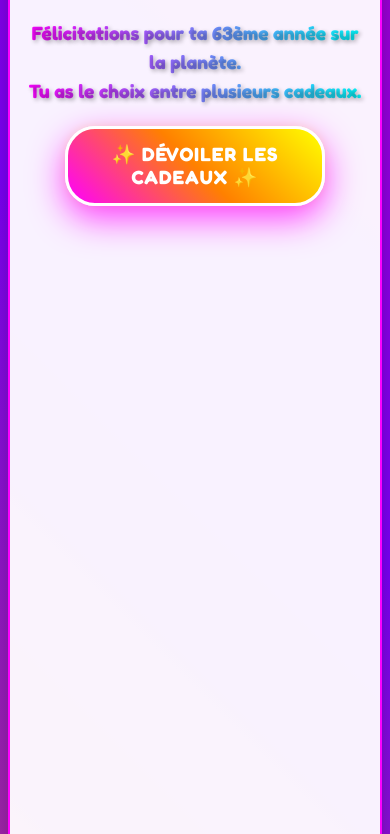
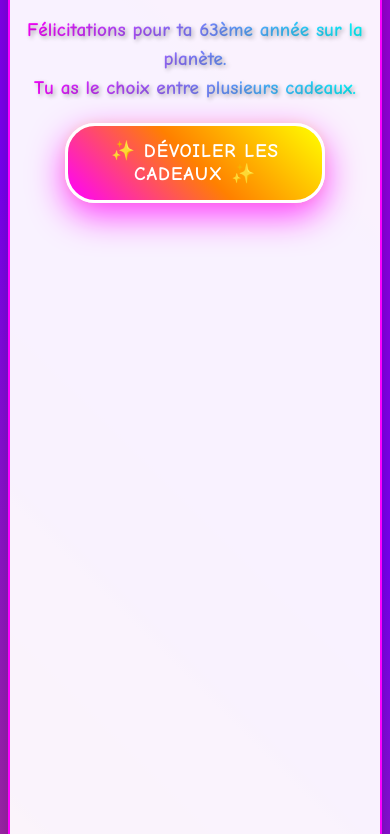
Before and after one commit to Braitou/annivmaman, a plain HTML site: page surprise.html in a window 390 px wide. Shown: the part 122-956 px from the top of the page. Drawn offline with Linux system fonts and the light colour scheme.

Commit message:
Fix: Appliquer les mêmes polices que index.html (Comic Neue + Pacifico) sur surprise.html

```diff
--- a/surprise.html
+++ b/surprise.html
@@ -4,14 +4,11 @@
     <meta charset="UTF-8">
     <meta name="viewport" content="width=device-width, initial-scale=1.0, maximum-scale=1.0, user-scalable=no, shrink-to-fit=no">
     <title>whaou!🎉</title>
-    <link rel="preconnect" href="https://fonts.googleapis.com">
-    <link rel="preconnect" href="https://fonts.gstatic.com" crossorigin>
-    <link href="https://fonts.googleapis.com/css2?family=Fredoka:wght@300;400;500;600;700&display=swap" rel="stylesheet">
-    <link rel="preload" href="https://fonts.googleapis.com/css2?family=Fredoka:wght@400;600&display=swap" as="style" onload="this.onload=null;this.rel='stylesheet'"">
+    <link href="https://fonts.googleapis.com/css2?family=Comic+Neue:wght@400;700&family=Pacifico&display=swap" rel="stylesheet">
     <style>
-        /* Force Fredoka font on all devices */
+        /* Force Comic Neue font on all devices */
         * {
-            font-family: 'Fredoka', 'Comic Sans MS', cursive, sans-serif !important;
+            font-family: 'Comic Neue', cursive, sans-serif !important;
         }
         * {
             box-sizing: border-box;
@@ -23,7 +20,7 @@
         }
 
         body {
-            font-family: 'Fredoka', 'Comic Sans MS', cursive, sans-serif;
+            font-family: 'Comic Neue', cursive, sans-serif;
             background: linear-gradient(45deg, #ff00ff, #00ffff, #ffff00, #ff8000, #8000ff, #ff0080);
             background-size: 600% 600%;
             animation: psychedelicShift 5s ease infinite;
@@ -87,6 +84,7 @@
         }
 
         h1 {
+            font-family: 'Pacifico', cursive !important;
             font-size: clamp(3rem, 8vw, 6rem);
             background: linear-gradient(45deg, #ff00ff, #00ffff, #ffff00, #ff0080);
             -webkit-background-clip: text;
@@ -132,7 +130,7 @@
             margin: 20px;
             text-transform: uppercase;
             letter-spacing: 2px;
-            font-family: 'Fredoka', 'Comic Sans MS', cursive;
+            font-family: 'Comic Neue', cursive;
             border: 3px solid #ffffff;
             animation: glow 2s ease-in-out infinite alternate;
         }
@@ -285,7 +283,7 @@
             text-decoration: none;
             display: inline-block;
             margin-top: 40px;
-            font-family: 'Fredoka', 'Comic Sans MS', cursive;
+            font-family: 'Comic Neue', cursive;
         }
 
         .back-button:hover {
@@ -295,9 +293,9 @@
 
         /* Optimisations pour mobile */
         @media (max-width: 768px) {
-            /* Force Fredoka font specifically on mobile */
+            /* Force Comic Neue font specifically on mobile */
             *, body, h1, .birthday-message, .gift-description, .final-message, .reveal-button, .back-button {
-                font-family: 'Fredoka', 'Comic Sans MS', cursive, sans-serif !important;
+                font-family: 'Comic Neue', cursive, sans-serif !important;
                 -webkit-font-feature-settings: "kern" 1;
                 font-feature-settings: "kern" 1;
             }
@@ -864,19 +862,19 @@
             }, 100);
         }
 
-        // Forcer le chargement de la police Fredoka
-        function ensureFredokaFont() {
+        // Forcer le chargement de la police Comic Neue
+        function ensureComicNeueFont() {
             // Vérifier si la police est chargée
             if (document.fonts && document.fonts.check) {
-                const fredokaLoaded = document.fonts.check('16px Fredoka');
-                if (!fredokaLoaded) {
+                const comicNeueLoaded = document.fonts.check('16px Comic Neue');
+                if (!comicNeueLoaded) {
                     // Forcer le chargement
-                    document.fonts.load('400 16px Fredoka').then(() => {
-                        console.log('Police Fredoka chargée avec succès');
+                    document.fonts.load('400 16px Comic Neue').then(() => {
+                        console.log('Police Comic Neue chargée avec succès');
                         // Forcer une mise à jour de l'affichage
-                        document.body.style.fontFamily = "'Fredoka', 'Comic Sans MS', cursive, sans-serif";
+                        document.body.style.fontFamily = "'Comic Neue', cursive, sans-serif";
                     }).catch(() => {
-                        console.log('Erreur de chargement de Fredoka, fallback vers Comic Sans MS');
+                        console.log('Erreur de chargement de Comic Neue, fallback vers cursive');
                     });
                 }
             }
@@ -884,7 +882,7 @@
             // Forcer l'application de la police sur tous les éléments
             const allElements = document.querySelectorAll('*');
             allElements.forEach(element => {
-                element.style.fontFamily = "'Fredoka', 'Comic Sans MS', cursive, sans-serif";
+                element.style.fontFamily = "'Comic Neue', cursive, sans-serif";
             });
         }
 
@@ -892,7 +890,7 @@
         function handleLoad() {
             // Attendre que tout soit chargé avant de démarrer les animations
             requestAnimationFrame(() => {
-                ensureFredokaFont();
+                ensureComicNeueFont();
                 createFallingStars();
                 optimizeForMobile();
             });
```
